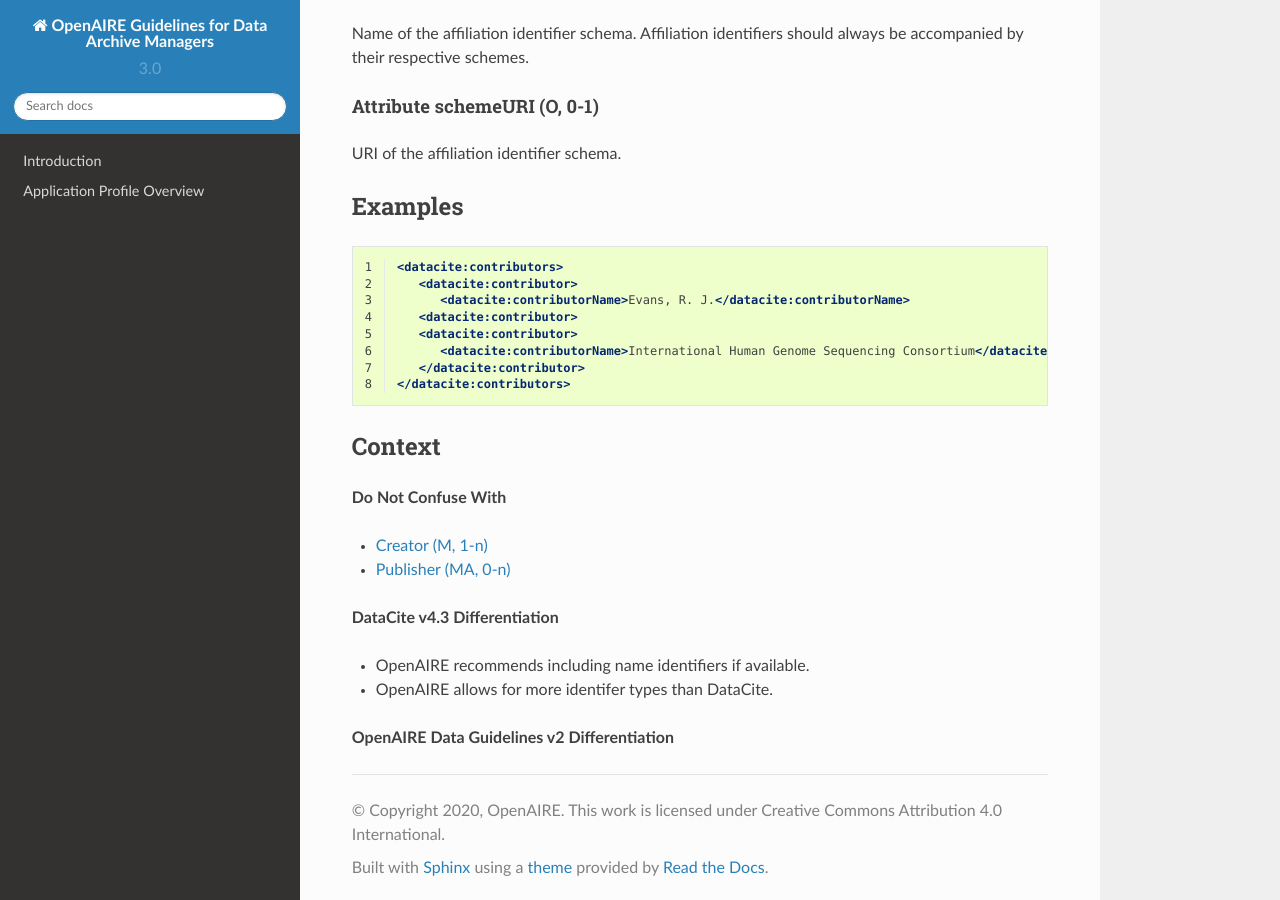
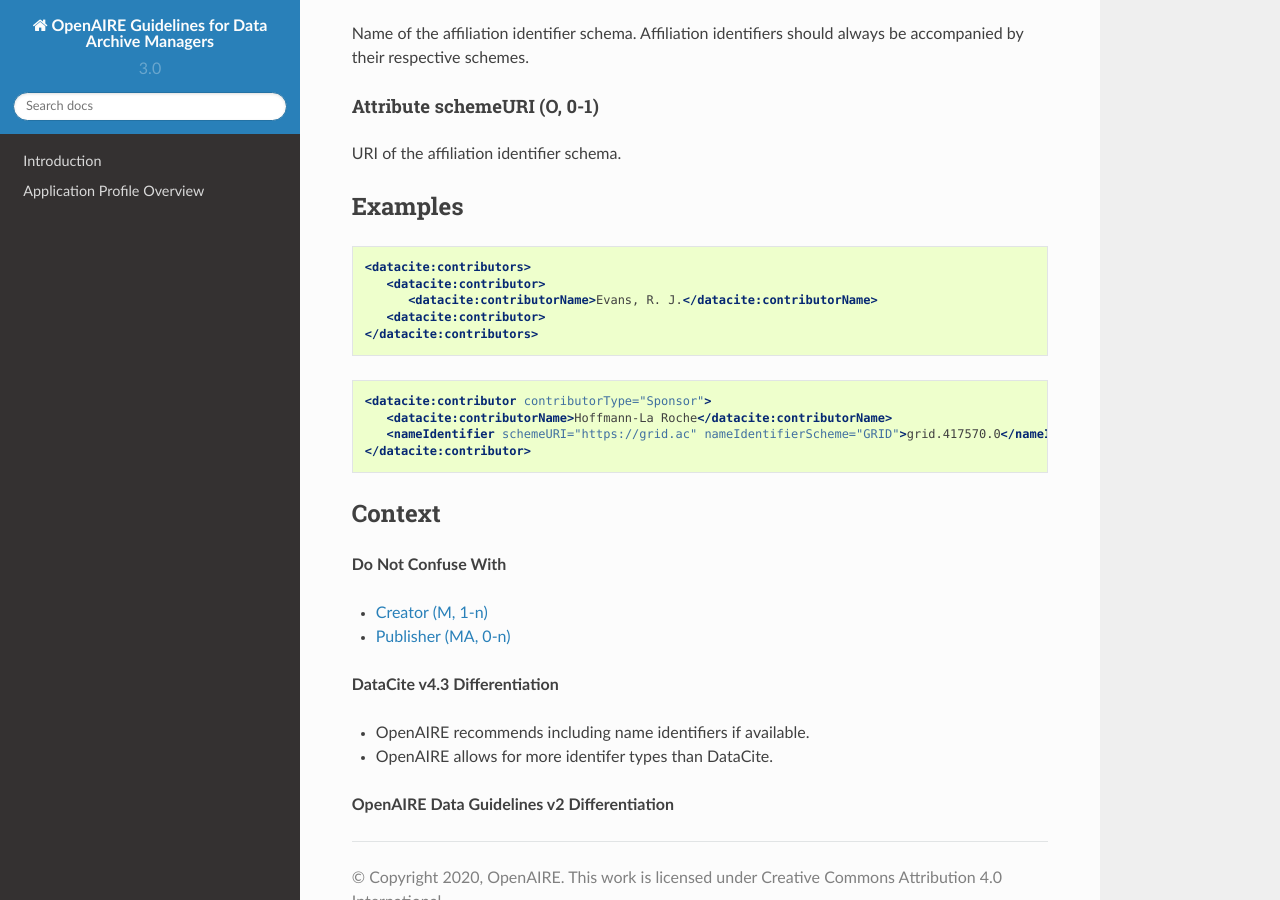
Before and after one commit to openaire/guidelines-data-archives, a Sphinx documentation site: the page built from docs/field_contributor.rst, in a window 1280 px wide and 900 px high, scrolled down 1902 px. Built offline with Sphinx 7.4.7 and the Read the Docs theme 2.0.0, drawn with Linux system fonts in a browser that asks for light colours; a script that is not in the unit is left out.

Commit message:
Update field_contributor.rst

```diff
--- a/docs/field_contributor.rst
+++ b/docs/field_contributor.rst
@@ -111,16 +111,20 @@
 -------
 
 .. code-block:: xml
-   :linenos:
 
    <datacite:contributors>
       <datacite:contributor>
          <datacite:contributorName>Evans, R. J.</datacite:contributorName>
       <datacite:contributor>
-      <datacite:contributor>
-         <datacite:contributorName>International Human Genome Sequencing Consortium</datacite:contributorName>
+   </datacite:contributors>
+
+.. code-block:: xml
+
+      <datacite:contributor contributorType="Sponsor">
+         <datacite:contributorName>Hoffmann-La Roche</datacite:contributorName>
+         <nameIdentifier schemeURI="https://grid.ac" nameIdentifierScheme="GRID">grid.417570.0</nameIdentifier>
       </datacite:contributor>
-   </datacite:contributors>
+
 
 .. _DataCite MetadataKernel: http://schema.datacite.org/meta/kernel-4.3/
 
```
